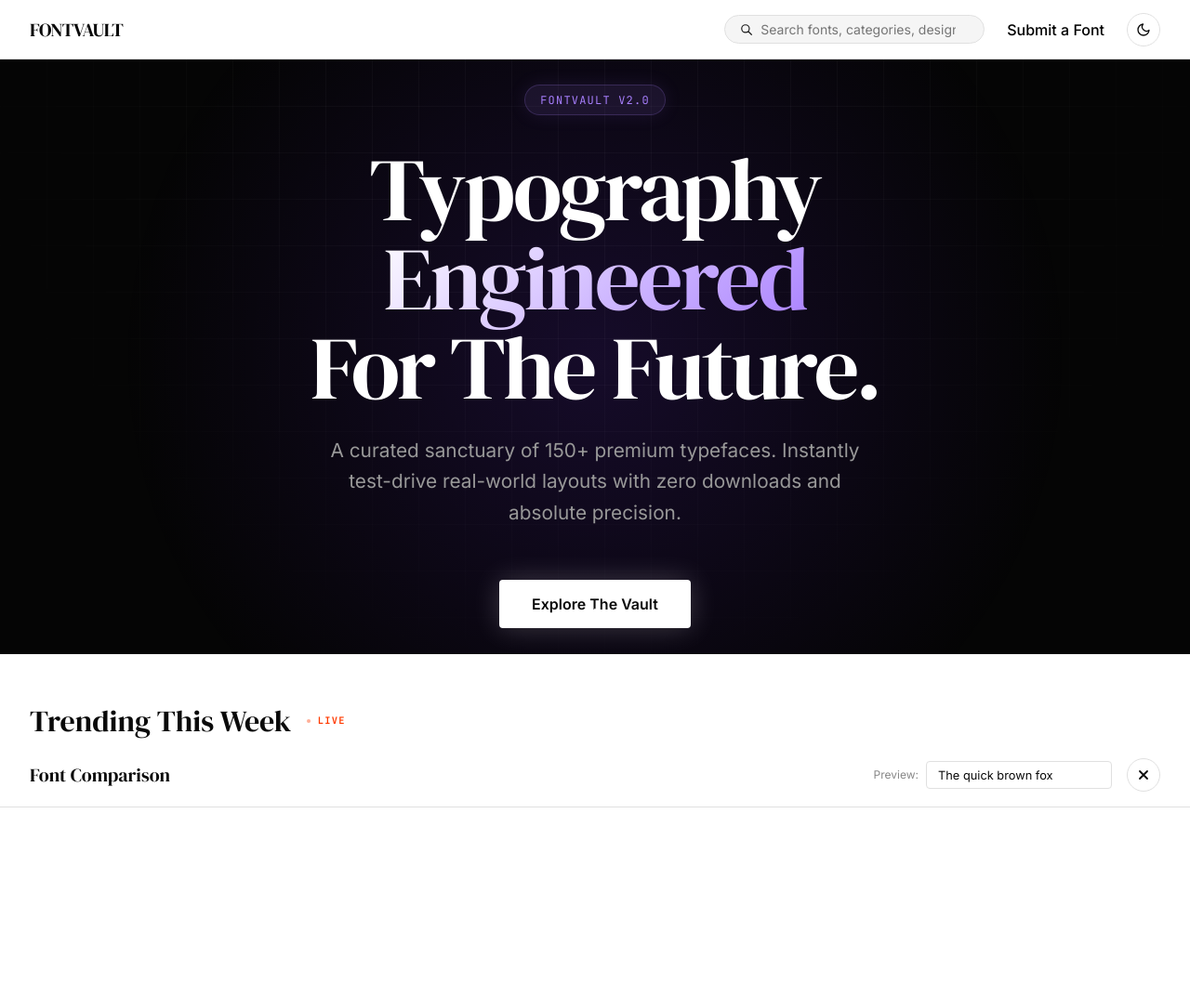
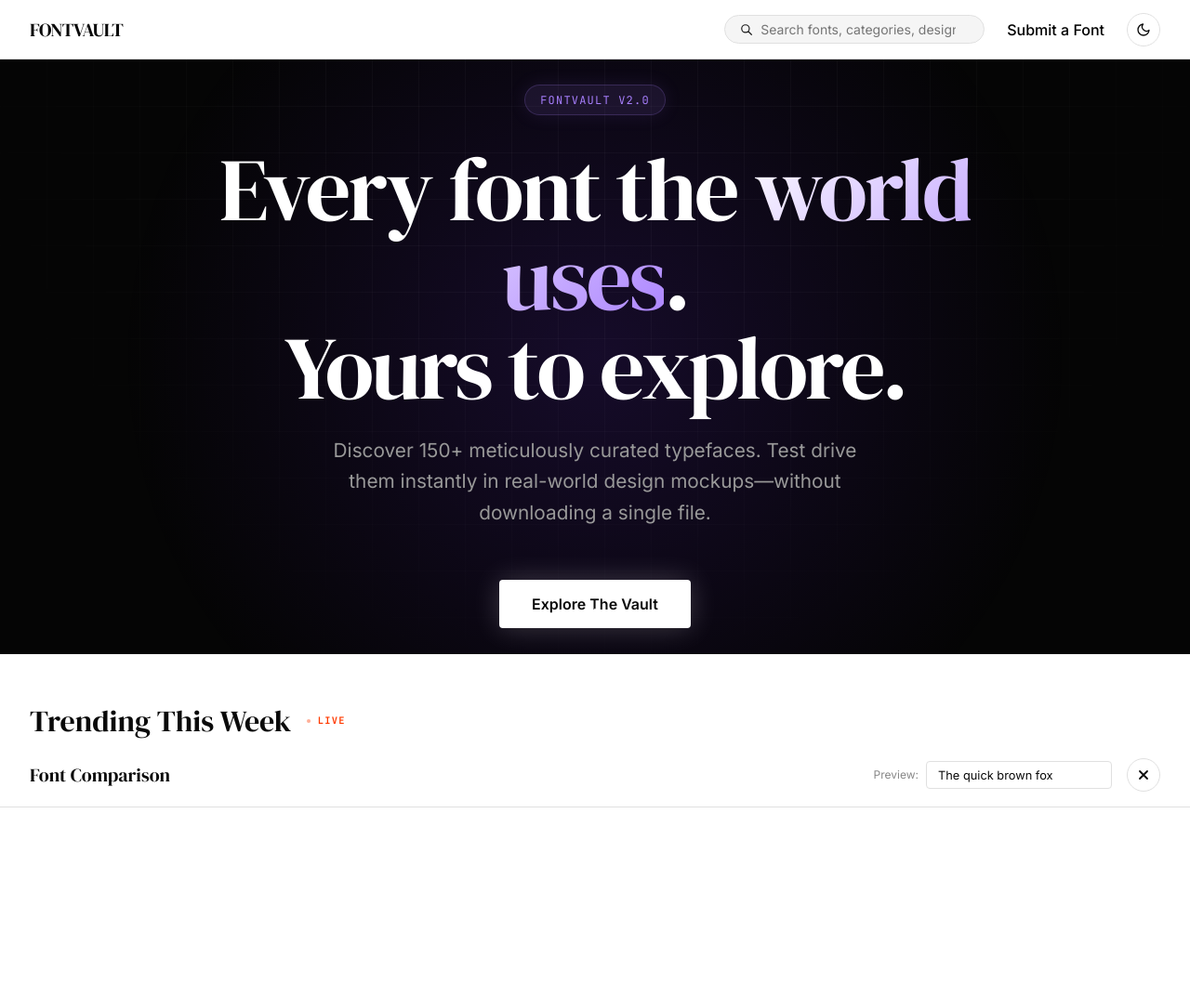
Before and after one commit to abhishek1734/fontvault, a plain HTML site: page index.html in a window 1280 px wide. Shown: the top 1073 px of the page at 93% size. Drawn offline with nearby package versions, Linux system fonts and the light colour scheme; a web font is replaced by a local one.

Commit message:
UI Tweak: revert hero title and subline to original text while keeping futuristic style

```diff
--- a/index.html
+++ b/index.html
@@ -50,8 +50,8 @@
     <div class="hero-bg-grid"></div>
     <div class="hero-content">
       <div class="hero-badge">FONTVAULT V2.0</div>
-      <h1 class="hero-headline">Typography <span class="gradient-text">Engineered</span><br>For The Future.</h1>
-      <p class="hero-subline">A curated sanctuary of 150+ premium typefaces. Instantly test-drive real-world layouts with zero downloads and absolute precision.</p>
+      <h1 class="hero-headline">Every font the <span class="gradient-text">world uses</span>.<br>Yours to explore.</h1>
+      <p class="hero-subline">Discover 150+ meticulously curated typefaces. Test drive them instantly in real-world design mockups—without downloading a single file.</p>
       <div class="hero-ctas">
         <button class="btn btn-primary btn-glow" id="btn-browse-fonts">Explore The Vault</button>
       </div>
```
